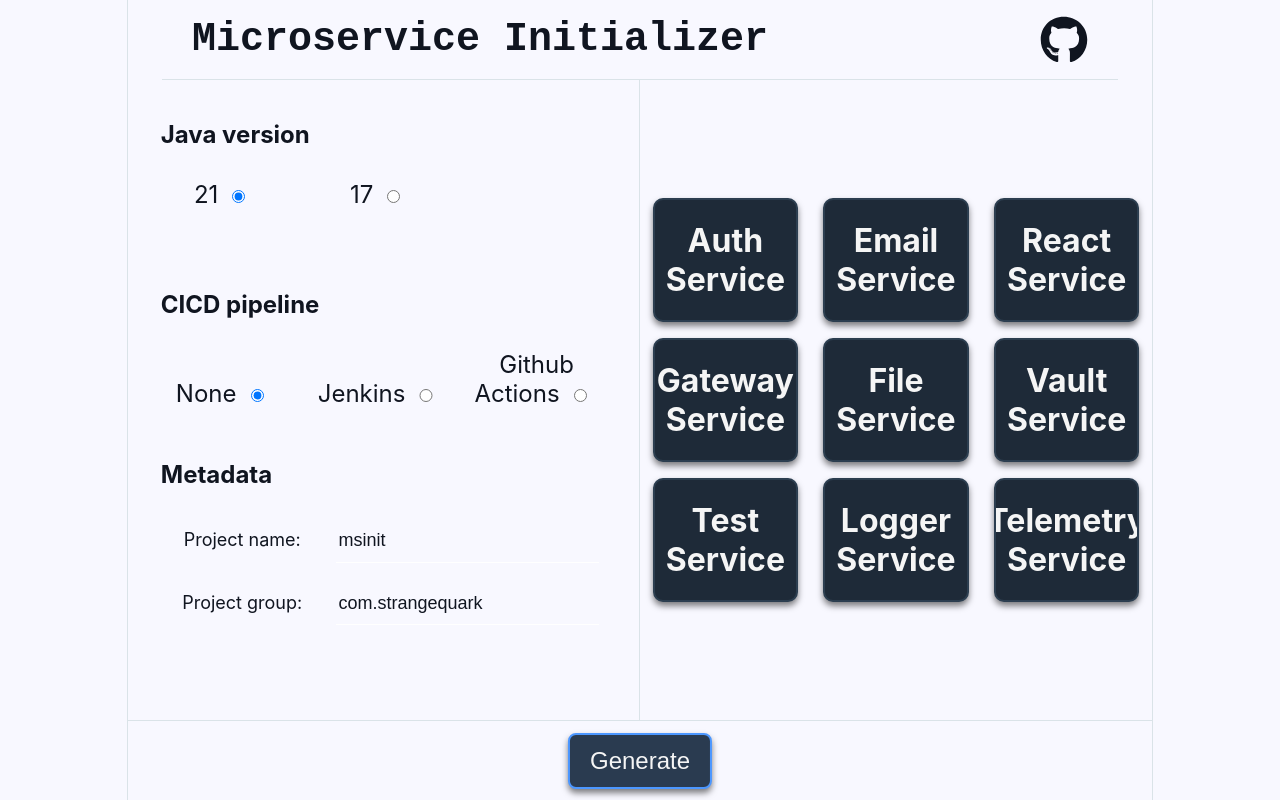
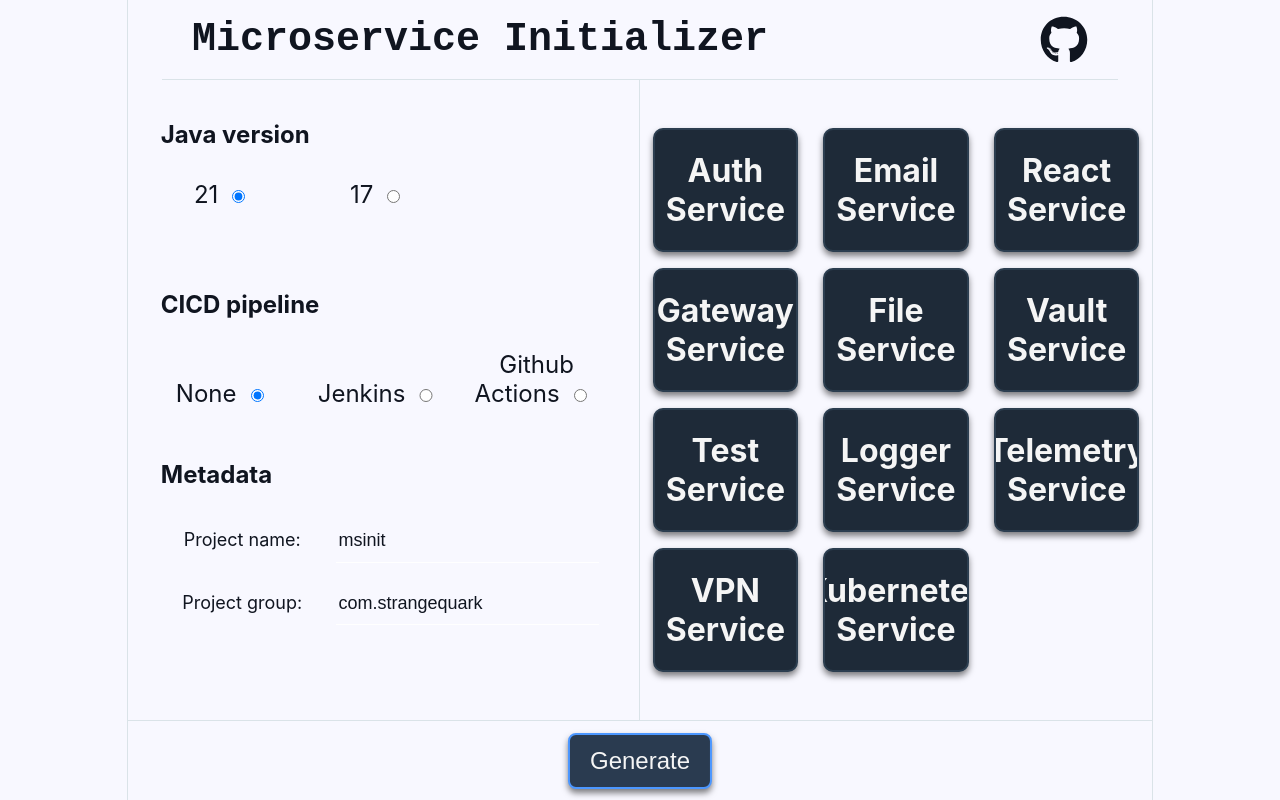
Before and after one commit to StrangeQuark/msinit-frontend, a React (Vite) app: page / in a window 1280 px wide. Built offline with nearby package versions, Linux system fonts and the light colour scheme; no server answers.

Commit message:
Add VPN and K8 services

```diff
--- a/src/pages/Home.jsx
+++ b/src/pages/Home.jsx
@@ -21,7 +21,9 @@ const Home = () => {
         { name: "Vault Service", isSelected: false, repo: "vaultservice", branch: "main" },
         { name: "Test Service", isSelected: false, repo: "testservice", branch: "main" },
         { name: "Logger Service", isSelected: false, repo: "loggerservice", branch: "main" },
-        { name: "Telemetry Service", isSelected: false, repo: "telemetryservice", branch: "main" }
+        { name: "Telemetry Service", isSelected: false, repo: "telemetryservice", branch: "main" },
+        { name: "VPN Service", isSelected: false, repo: "vpnservice", branch: "main" },
+        { name: "Kubernetes Service", isSelected: false, repo: "kubernetesservice", branch: "main" }
     ])
 
     const toggleItem = (index) => {
```
